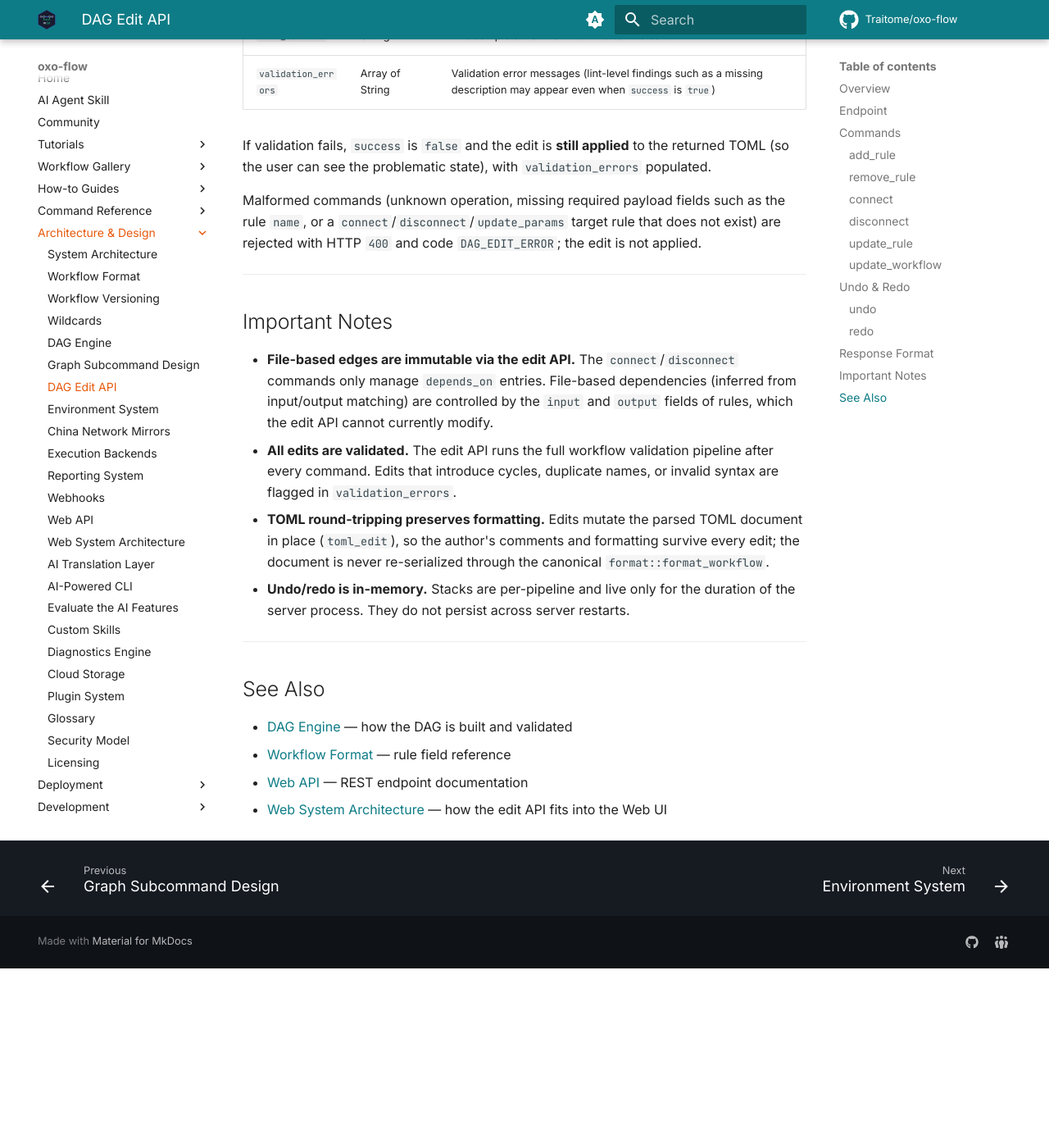
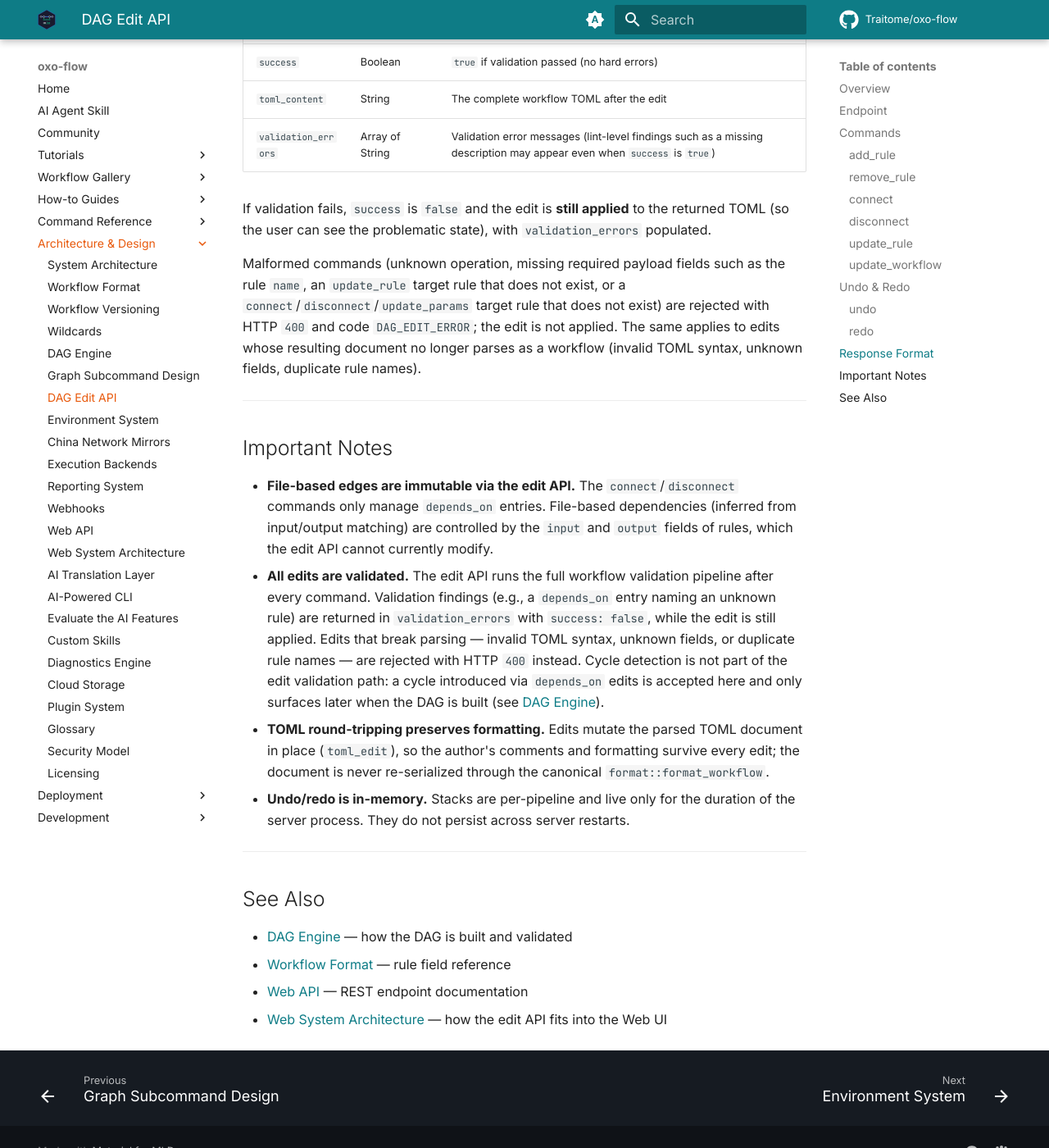
Before and after one commit to Traitome/oxo-flow, an MkDocs documentation site: the page built from docs/guide/src/reference/dag-edit-api.md, in a window 1280 px wide and 1400 px high, scrolled down 6261 px. Shown: the whole window at 82% size. Built offline with MkDocs 1.6.1 and Material for MkDocs 9.7.7, drawn with Linux system fonts in a browser that asks for light colours; comment, search, counter and statistics services are not loaded; the version menu is left out; before the commit the page ends 7442 px from its top, so only the background shows below that; some of the changed text lies outside the part shown.

Commit message:
docs(dag-edit-api): correct reject-vs-success:false semantics and cycle caveat
- Parse-breaking edits (invalid TOML, unknown fields, duplicate rule
  names) return HTTP 400 DAG_EDIT_ERROR and are NOT applied, because
  WorkflowConfig::parse hard-fails the edit gate (config.validate()
  runs inside parse). Only error-severity validation findings on an
  otherwise-parseable document come back as success:false with the
  edit still applied.
- The 400 list also covers update_rule on an unknown rule.
- Cycle detection is not part of the edit validation path (it lives
  in Dag::build); a depends_on cycle is accepted by the edit API and
  surfaces at DAG build time.

Co-Authored-By: Claude <noreply@anthropic.com>

```diff
--- a/docs/guide/src/reference/dag-edit-api.md
+++ b/docs/guide/src/reference/dag-edit-api.md
@@ -12,9 +12,13 @@ The DAG Edit domain (`crates/oxo-flow-web/src/domains/dag/service.rs`) provides
 2. **Applied** — the command mutates the `toml_edit` document in place, preserving comments and formatting
 3. **Validated** — the edited document is re-parsed and validated through the workflow validation pipeline
 
-Edits that produce invalid workflows are still applied and returned — the
-response reports `success: false` with the `validation_errors` populated, so the
-problematic state can be inspected and fixed with a follow-up edit.
+Edits that fail *validation* — error-severity findings such as a
+`depends_on` reference to an unknown rule — are still applied and returned:
+the response reports `success: false` with `validation_errors` populated, so
+the problematic state can be inspected and fixed with a follow-up edit. Edits
+that break *parsing* of the edited document — invalid TOML syntax, unknown
+fields, or duplicate rule names — are rejected instead: they return HTTP
+`400` (`DAG_EDIT_ERROR`) and the previous state is kept.
 
 ## Endpoint
 
@@ -266,14 +270,14 @@ All edit commands return a `DagEditResponse`:
 
 If validation fails, `success` is `false` and the edit is **still applied** to the returned TOML (so the user can see the problematic state), with `validation_errors` populated.
 
-Malformed commands (unknown operation, missing required payload fields such as the rule `name`, or a `connect`/`disconnect`/`update_params` target rule that does not exist) are rejected with HTTP `400` and code `DAG_EDIT_ERROR`; the edit is not applied.
+Malformed commands (unknown operation, missing required payload fields such as the rule `name`, an `update_rule` target rule that does not exist, or a `connect`/`disconnect`/`update_params` target rule that does not exist) are rejected with HTTP `400` and code `DAG_EDIT_ERROR`; the edit is not applied. The same applies to edits whose resulting document no longer parses as a workflow (invalid TOML syntax, unknown fields, duplicate rule names).
 
 ---
 
 ## Important Notes
 
 - **File-based edges are immutable via the edit API.** The `connect`/`disconnect` commands only manage `depends_on` entries. File-based dependencies (inferred from input/output matching) are controlled by the `input` and `output` fields of rules, which the edit API cannot currently modify.
-- **All edits are validated.** The edit API runs the full workflow validation pipeline after every command. Edits that introduce cycles, duplicate names, or invalid syntax are flagged in `validation_errors`.
+- **All edits are validated.** The edit API runs the full workflow validation pipeline after every command. Validation findings (e.g., a `depends_on` entry naming an unknown rule) are returned in `validation_errors` with `success: false`, while the edit is still applied. Edits that break parsing — invalid TOML syntax, unknown fields, or duplicate rule names — are rejected with HTTP `400` instead. Cycle detection is not part of the edit validation path: a cycle introduced via `depends_on` edits is accepted here and only surfaces later when the DAG is built (see [DAG Engine](./dag-engine.md)).
 - **TOML round-tripping preserves formatting.** Edits mutate the parsed TOML document in place (`toml_edit`), so the author's comments and formatting survive every edit; the document is never re-serialized through the canonical `format::format_workflow`.
 - **Undo/redo is in-memory.** Stacks are per-pipeline and live only for the duration of the server process. They do not persist across server restarts.
 
```
